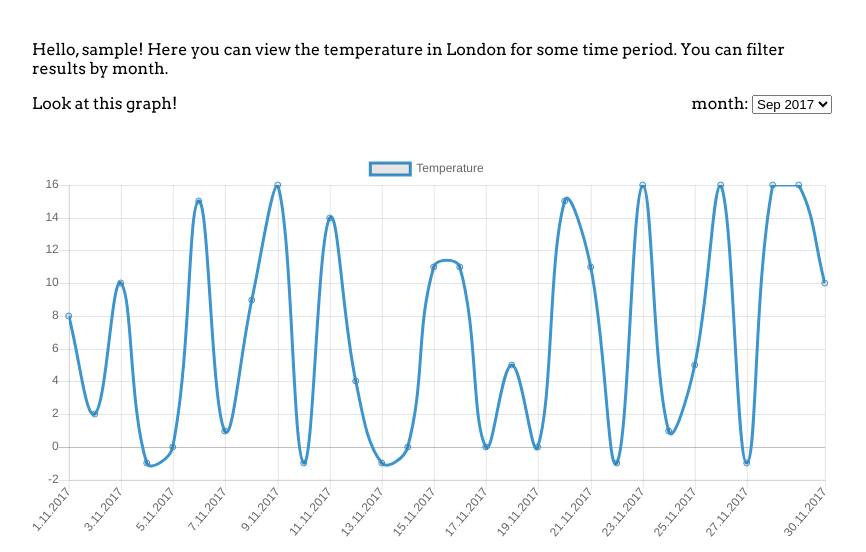
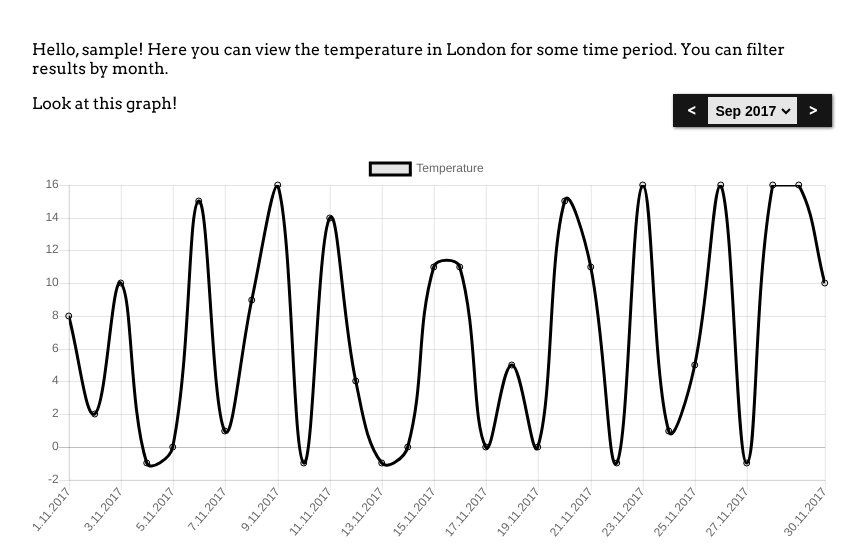
Before and after one commit to Mozhavro/humid, a Flask app: page / in a window 1280 px wide. Shown: the part 71-623 px from the top of the page, without its empty margins (208-1074 px from the left). Run offline with Flask 2, Linux system fonts and the light colour scheme; the visitor is signed in with stand-in values (Sample User, id 1); data comes from the database, SQL or seed files in the repository; some libraries are stand-ins or nearby versions.

Commit message:
Adjusted filtering controls

```diff
--- a/static/css/app.css
+++ b/static/css/app.css
@@ -52,6 +52,34 @@ body {
     text-align: right;
 }
 
+.month-controls {
+    background: #e6e6e6;
+    -webkit-box-shadow: 1px 1px 3px 0px rgba(0,0,0,0.61);
+    -moz-box-shadow: 1px 1px 3px 0px rgba(0,0,0,0.61);
+    box-shadow: 1px 1px 3px 0px rgba(0,0,0,0.61);
+    border: 3px solid #151515;
+}
+
+select#month {
+    background: transparent;
+    font-size: 14px;
+    font-weight: bold;
+    border: 0;
+    border-radius: 0;
+}
+
+.switcher {
+    display: inline-block;
+    width: 24px;
+    /*height: 24px;*/
+    text-align: center;
+    text-decoration: none;
+    background: #151515;
+    color: white;
+    padding: 4px;
+    font-weight: bold;
+}
+
 .graph {
     margin: 40px 0 0;
 }
--- a/static/js/app.js
+++ b/static/js/app.js
@@ -32,7 +32,24 @@
 
             updateGraphForPeriod(startDay, endDay);
         });
+
+        $(".month-controls .switcher").on('click', function (e) {
+            e.preventDefault();
+
+            var container = $(this).closest(".month-controls");
+            var select = container.find("#month");
+            var options_available = $("#month option").length
+            var shift = parseInt($(this).attr("data-shift"));
+            var selected_index = select.prop('selectedIndex');
+
+            var next_index = (selected_index + shift);
+            if(next_index < options_available && next_index >= 0) {
+                $("#month option").eq(next_index).prop('selected', true).trigger('change');;
+            }
+        });
     });
+
+
 
 })( jQuery );
 
@@ -59,7 +76,7 @@ function updateGraph(id, data, label, color) {
         label = "Temperature";
 
     if(color === undefined)
-        color = "#3e95cd";
+        color = "black";
 
     var data_arr = Object.keys( data ).map(function ( key ) { return data[key]; });
 
@@ -79,7 +96,7 @@ function updateGraph(id, data, label, color) {
         datasets: [{
             data: data_arr,
             label: "Temperature",
-            borderColor: "#3e95cd",
+            borderColor: color,
             fill: false
           },
         ]
--- a/templates/index.html
+++ b/templates/index.html
@@ -18,12 +18,15 @@
 
     Look at this graph!
     <div class="controls">
-        month:
-        <select name="month" id="month">
-            <option value="Sep 2017">Sep 2017</option>
-            <option value="Oct 2017">Oct 2017</option>
-            <option value="Nov 2017">Nov 2017</option>
-        </select>
+        <div class="month-controls">
+            <a href="#" class="prev switcher" data-shift="-1"><</a>
+            <select name="month" id="month">
+                <option value="Sep 2017">Sep 2017</option>
+                <option value="Oct 2017">Oct 2017</option>
+                <option value="Nov 2017">Nov 2017</option>
+            </select>
+            <a href="#" class="next switcher" data-shift="1">></a>
+        </div>
 
     </div>
     <div class="graph">
```
